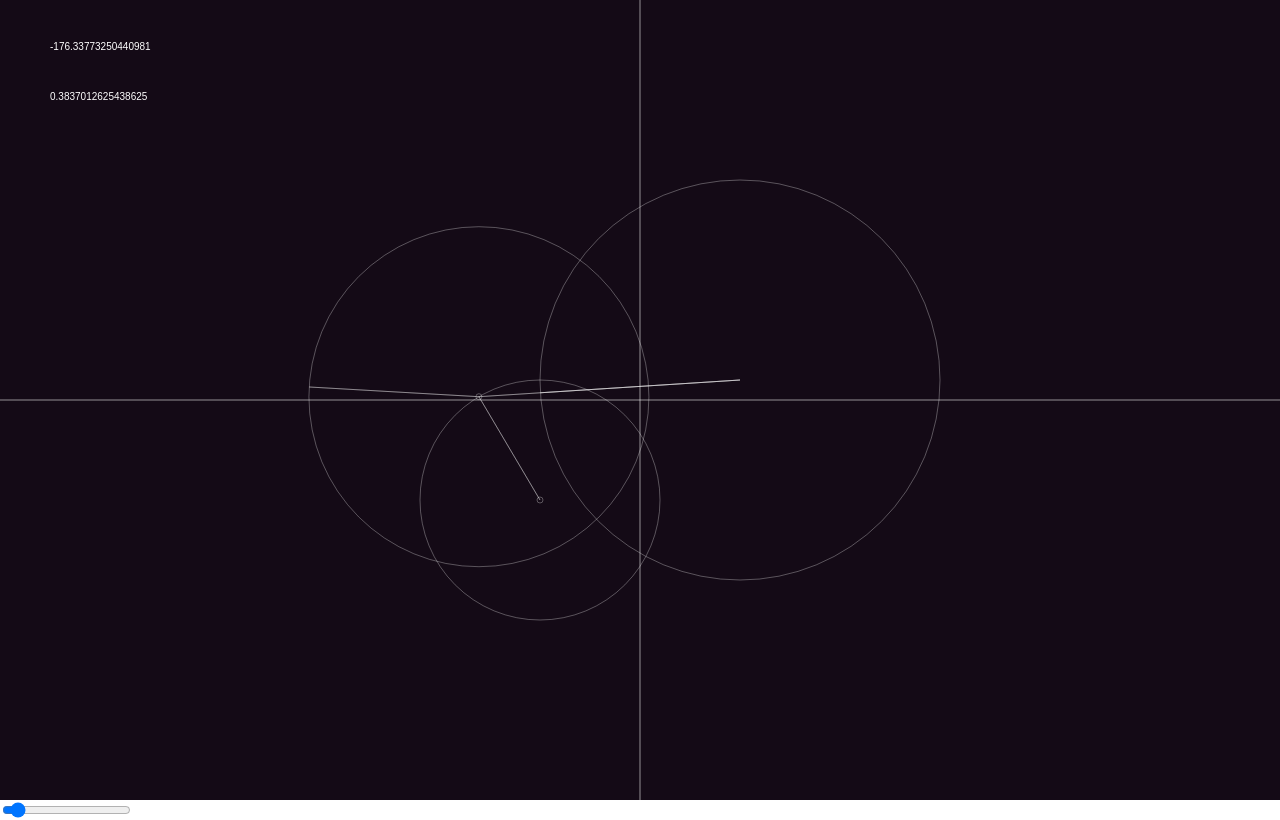
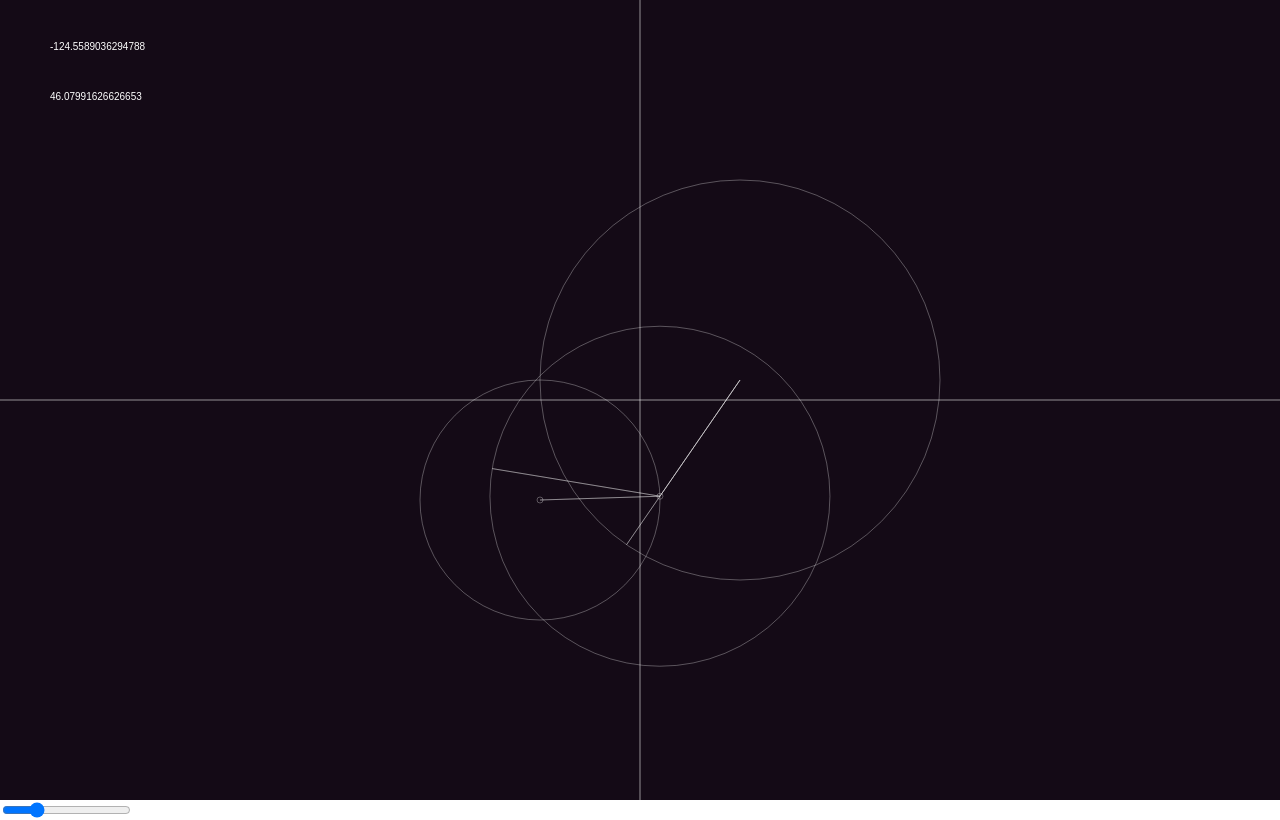
Before and after one commit to stephenvector/kinematic, a React app: page / in a window 1280 px wide. Built offline with nearby package versions, Linux system fonts and the light colour scheme.

Commit message:
attempting to fix state issues

```diff
--- a/src/index.tsx
+++ b/src/index.tsx
@@ -4,11 +4,6 @@
 type Point = {
   x: number;
   y: number;
-};
-
-type Circle = {
-  center: Point;
-  radius: number;
 };
 
 type Crank = {
@@ -37,9 +32,6 @@
     Math.pow(pointB.x - pointA.x, 2) + Math.pow(pointB.y - pointA.y, 2)
   );
 }
-
-// const RPM = 3;
-// const RADIANS_PER_SECOND = rpmToRadiansPerSecond(RPM);
 
 type RangeProps = {
   value: number;
@@ -114,9 +106,10 @@
   const canvasRef = useRef<HTMLCanvasElement>(null);
   const [lastTime, setLastTime] = useState(() => Date.now());
   const [crank, setCrank] = useState(() => CRANK);
-  const [rpm, setRpm] = useState(5);
+  const [rpm, setRpm] = useState(15);
 
   const draw = useCallback(() => {
+    console.log(rpm);
     const canvas = canvasRef.current;
 
     if (!canvas) {
@@ -154,8 +147,6 @@
     ctx.lineTo(canvas.width, canvas.height / 2);
     ctx.closePath();
     ctx.stroke();
-
-    console.log(rpm);
 
     const newOffsetAngle =
       (-1 *
```
